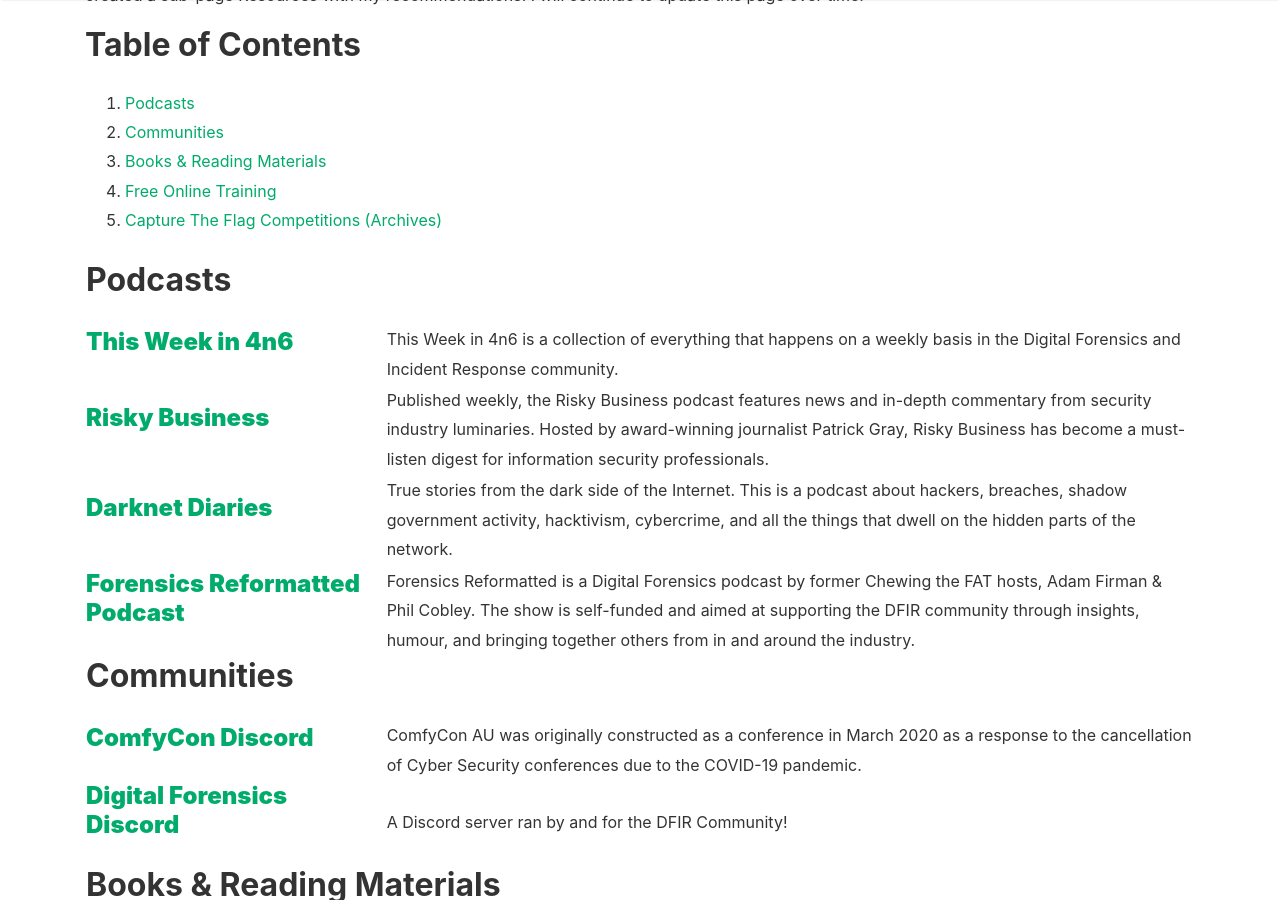
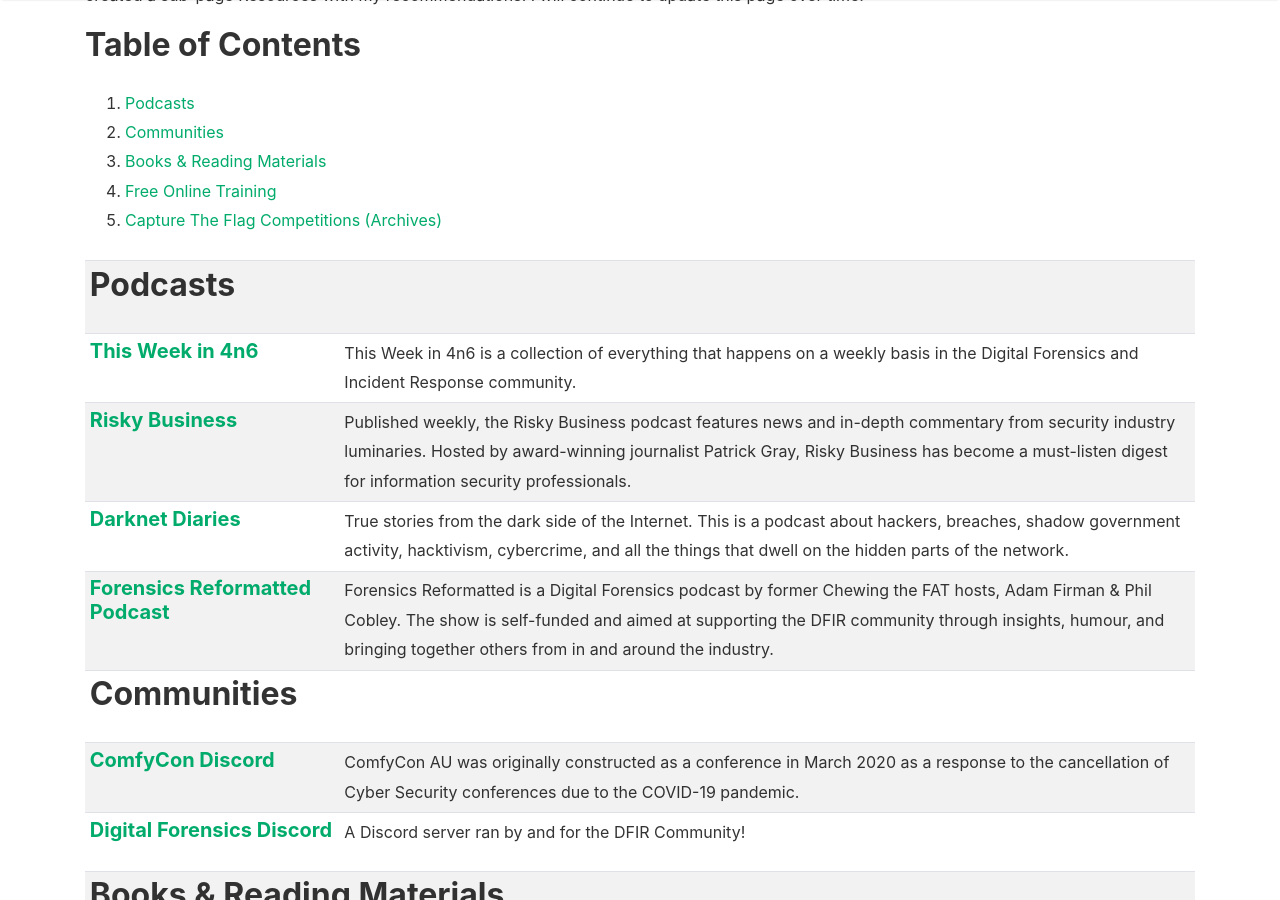
Before and after one commit to shannaniggans/fancy4n6.github.io, a Jekyll site: the page built from _pages/resources.md, in a window 1280 px wide and 900 px high, scrolled down 328 px. Built offline with Jekyll 4.4.1, drawn with Linux system fonts in a browser that asks for light colours; nearby versions of some CDN libraries.

Commit message:
Update resources.md

```diff
--- a/_pages/resources.md
+++ b/_pages/resources.md
@@ -15,78 +15,78 @@
 4. [Free Online Training](#FreeOnlineTraining)
 5. [Capture The Flag Competitions (Archives)](#CTFArchive)
 
-<div class="links">
+<div class="table table-striped table-sm">
   <table><tbody>
     <tr><td colspan="2"><h2>Podcasts<a name ="Podcasts"></a></h2></td></tr>
     <tr>
-      <td><h4><b><a href="https://thisweekin4n6.com/podcast/">This Week in 4n6</a></b></h4></td>
+      <td><h5><a href="https://thisweekin4n6.com/podcast/">This Week in 4n6</a></h5></td>
       <td>This Week in 4n6 is a collection of everything that happens on a weekly basis in the Digital Forensics and Incident Response community.</td>
     </tr>
     <tr>
-      <td><h4><b><a href="https://risky.biz/">Risky Business</a></b></h4></td>
+      <td><h5><a href="https://risky.biz/">Risky Business</a></h5></td>
       <td>Published weekly, the Risky Business podcast features news and in-depth commentary from security industry luminaries. Hosted by award-winning journalist Patrick Gray, Risky Business has become a must-listen digest for information security professionals.</td>
     </tr>
     <tr>
-      <td><h4><b><a href="https://darknetdiaries.com/">Darknet Diaries</a></b></h4></td>
+      <td><h5><a href="https://darknetdiaries.com/">Darknet Diaries</a></h5></td>
       <td>True stories from the dark side of the Internet. This is a podcast about hackers, breaches, shadow government activity, hacktivism, cybercrime, and all the things that dwell on the hidden parts of the network.</td>
     </tr>
     <tr>
-      <td><h4><b><a href="https://anchor.fm/4n6reformatted">Forensics Reformatted Podcast</a></b></h4></td>
+      <td><h5><a href="https://anchor.fm/4n6reformatted">Forensics Reformatted Podcast</a></h5></td>
       <td>Forensics Reformatted is a Digital Forensics podcast by former Chewing the FAT hosts, Adam Firman & Phil Cobley. The show is self-funded and aimed at supporting the DFIR community through insights, humour, and bringing together others from in and around the industry.</td>
     </tr>
     <tr><td colspan="2"><h2>Communities<a name ="Communities"></a></h2></td></tr>
     <tr>
-      <td><h4><b><a href="https://discord.com/invite/crH7RQeJZz">ComfyCon Discord</a></b></h4></td>
+      <td><h5><a href="https://discord.com/invite/crH7RQeJZz">ComfyCon Discord</a></h5></td>
       <td>ComfyCon AU was originally constructed as a conference in March 2020 as a response to the cancellation of Cyber Security conferences due to the COVID-19 pandemic.</td>
     </tr>
     <tr>
-      <td><h4><b><a href="https://discord.gg/digitalforensics">Digital Forensics Discord</a></b></h4></td>
+      <td><h5><a href="https://discord.gg/digitalforensics">Digital Forensics Discord</a></h5></td>
       <td>A Discord server ran by and for the DFIR Community!</td>
     </tr>
 
   <tr><td colspan="2"><h2>Books & Reading Materials<a name ="Books"></a></h2></td></tr>
   <tr><td colspan="2"><h3>Industry Reports</h3></td></tr>
     <tr>
-        <td><h4><b><a href="https://nvlpubs.nist.gov/nistpubs/ir/2022/NIST.IR.8354-draft.pdf">Digital Investigation Techniques: A NIST Scientific Foundation Review</a></b></h4></td>
+        <td><h5><a href="https://nvlpubs.nist.gov/nistpubs/ir/2022/NIST.IR.8354-draft.pdf">Digital Investigation Techniques: A NIST Scientific Foundation Review</a></h5></td>
       <td>This document is an assessment of the scientific foundations of digital forensics. We
 examined descriptions of digital investigation techniques from peer-reviewed sources,
 academic and classroom materials, technical guidance from professional organizations, and
 independently published sources.</td>
     </tr>    <tr>
-        <td><h4><b><a href="https://www.verizon.com/business/en-au/resources/reports/dbir/)">Verizon DBIR</a></b></h4></td>
+        <td><h5><a href="https://www.verizon.com/business/en-au/resources/reports/dbir/)">Verizon DBIR</a></h5></td>
       <td>Verizon's Data Breach Investigations Report (DBIR) provides an annual analysis of security incidents and data breaches. The information and analysis are categorized by sector. Public sector organizations are key contributors to the report each year.</td>
     </tr>
     <tr>
-        <td><h4><b><a href="https://www.mandiant.com/sites/default/files/2021-09/mandiant-apt1-report.pdf">Mandiant APT1 Report</a></b></h4></td>
+        <td><h5><a href="https://www.mandiant.com/sites/default/files/2021-09/mandiant-apt1-report.pdf">Mandiant APT1 Report</a></h5></td>
       <td>APT1 is one of dozens of threat groups Mandiant tracks around the world and we consider it to be one of the most prolific in terms of the sheer quantity of information it has stolen.</td>
     </tr>
 
   <tr><td colspan="2"><h3>"Text" Books</h3></td></tr>
 
   <tr>
-  <td><h4><b><a href="https://www.amazon.com.au/gp/product/B004W7DO78/ref=ppx_yo_dt_b_d_asin_title_o00?ie=UTF8&psc=1">Digital Forensics with Open Source Tools</a></b></h4></td>
+  <td><h5><a href="https://www.amazon.com.au/gp/product/B004W7DO78/ref=ppx_yo_dt_b_d_asin_title_o00?ie=UTF8&psc=1">Digital Forensics with Open Source Tools</a></h5></td>
   <td>Digital Forensics with Open Source Tools is the definitive book on investigating and analyzing computer systems and media using open source tools. The book is a technical procedural guide, and explains the use of open source tools on Mac, Linux and Windows systems as a platform for performing computer forensics.</td>
     </tr>
   <tr>
-    <td><h4><b><a href="https://www.amazon.com.au/gp/product/B016N80EZ8/ref=dbs_a_def_rwt_hsch_vapi_taft_p1_i0">File System Forensic Analysis</a></b></h4></td>
+    <td><h5><a href="https://www.amazon.com.au/gp/product/B016N80EZ8/ref=dbs_a_def_rwt_hsch_vapi_taft_p1_i0">File System Forensic Analysis</a></h5></td>
     <td>Most digital evidence is stored within the computer's file system, but understanding how file systems work is one of the most technically challenging concepts for a digital investigator because there exists little documentation. Now, security expert Brian Carrier has written the definitive reference for everyone who wants to understand and be able to testify about how file system analysis is performed.</td>
     </tr>
 
   <tr><td colspan="2"><h3>Other Books</h3></td></tr>
 
   <tr>
-      <td><h4><b><a href="https://read.amazon.com.au/kp/embed?asin=B082DLMC6L&preview=newtab&linkCode=kpe&ref_=cm_sw_r_kb_dp_GJXQM5K5JS1ZMTW9FXA1">The Hacker and The State</a></b></h4></td>
+      <td><h5><a href="https://read.amazon.com.au/kp/embed?asin=B082DLMC6L&preview=newtab&linkCode=kpe&ref_=cm_sw_r_kb_dp_GJXQM5K5JS1ZMTW9FXA1">The Hacker and The State</a></h5></td>
     <td>Packed with insider information based on interviews, declassified files, and forensic analysis of company reports, The Hacker and the State sets aside fantasies of cyber-annihilation to explore the real geopolitical competition of the digital age. Tracing the conflict of wills and interests among modern nations, Ben Buchanan reveals little-known details of how China, Russia, North Korea, Britain, and the United States hack one another in a relentless struggle for dominance. His analysis moves deftly from underseas cable taps to underground nuclear sabotage, from blackouts and data breaches to billion-dollar heists and election interference.</td>
   </tr>
     <tr>
-      <td><h4><b><a href="https://www.cia.gov/resources/csi/books-monographs/psychology-of-intelligence-analysis-2/">Psychology of Intelligence Analysis</a></b></h4></td>
+      <td><h5><a href="https://www.cia.gov/resources/csi/books-monographs/psychology-of-intelligence-analysis-2/">Psychology of Intelligence Analysis</a></h5></td>
     <td>The Psychology of Intelligence Analysis has been required reading for intelligence officers studying the art and science of intelligence analysis for decades. Richards Heuer, Jr. discusses in the book how fundamental limitations in human mental processes can prompt people to jump to conclusions and employ other simplifying strategies that lead to predictably faulty judgments known as cognitive biases. These analytic mindsets cannot be avoided, but they can be overcome through the application of more structured and rigorous analytic techniques including the Analysis of Competing Hypotheses.</td>
   </tr>
 
   <tr><td colspan="2"><h2>Free Online Training<a name ="FreeOnlineTraining"></a></h2></td></tr>
 
   <tr>
-    <td><h4><b><a href="https://itmasters.edu.au/free-short-course-digital-forensics-updated/">Free Short Course: Digital Forensics</a></b></h4></td>
+    <td><h5><a href="https://itmasters.edu.au/free-short-course-digital-forensics-updated/">Free Short Course: Digital Forensics</a></h5></td>
     <td>Cyber criminals saw their opportunity and made the most of it in 2020. With such a drastic shift to online everything for everyone, we saw cyber criminals make some pretty daring moves. Due to these increasingly sophisticated cyber-attacks, forensic investigations are becoming more and more common.<br>
     An update of our extremely popular short course from 2015, this short course offers an introduction to our full Digital Forensics subject.
     <ul><li>High-level view of the emerging and evolving digital forensics field</li>
@@ -98,81 +98,81 @@
   </tr>
 
   <tr>
-    <td><h4><b><a href="https://itmasters.edu.au/free-short-course-cyber-warfare-and-terrorism/">Free Short Course: Cyber Warfare and Terrorism</a></b></h4></td>
+    <td><h5><a href="https://itmasters.edu.au/free-short-course-cyber-warfare-and-terrorism/">Free Short Course: Cyber Warfare and Terrorism</a></h5></td>
     <td>When Einstein famously said “I know not with what weapons World War III will be fought, but World War IV will be fought with sticks and stones.”  he could only imagine the horrors of future weapons. He had no way to foresee the advent of cyberwar. Whatever form any future war takes it is now apparent that cyber warfare will be part of it.<br>
     This four week short course introduces you to the rise of state sponsored cyber attack, a concept that only a few years ago seemed within the realm of science fiction.  You will be introduced to the major classes of cyber weapons: trojans, worms, and distributed denial of service, as well as sophisticated hacking. You will also learn the history of nation state involvement in cyber attack as well as the looming threat of cyber attack from terrorist organisations.</td>
   </tr>
 
   <tr>
-      <td><h4><b><a href="https://training.dfirdiva.com/training-listings">DFIR Diva Free IR Training</a></b></h4></td>
+      <td><h5><a href="https://training.dfirdiva.com/training-listings">DFIR Diva Free IR Training</a></h5></td>
     <td>Elan aka DFIR Diva here, an entry-level Incident Response Analyst trying to learn all things DFIR on a limited budget. I went from doing about a year of technical support back in 2010, to having a non-technical Access Management role for several years, then going straight into Incident Response. It was a HUGE jump. All of a sudden, I needed to know how to do digital forensics investigations, analyze malware, know what assembly code means, and a plethora of other things I didn’t know I needed to know. I definitely couldn’t afford to pay thousands of dollars for training.</td>
   </tr>
   <tr>
-      <td><h4><b><a href="https://archive.org/details/HalLinuxForensics">Hal Pomeranz's Linux Forensics Intro</a></b></h4></td>
+      <td><h5><a href="https://archive.org/details/HalLinuxForensics">Hal Pomeranz's Linux Forensics Intro</a></h5></td>
     <td>Course materials and lab virtual machine for introductory course in Linux Forensics</td>
   </tr>
     <tr>
-      <td><h4><b><a href="https://cyberdefenders.org/">CyberDefenders: Blue Team CTF Challenges</a></b></h4></td>
+      <td><h5><a href="https://cyberdefenders.org/">CyberDefenders: Blue Team CTF Challenges</a></h5></td>
     <td>Free signup and access to the challenges</td>
   </tr>
   <tr>
-    <td><h4><b><a href="https://archive.org/details/HalSELinux">Hal Pomeranz Intro to SELinux</a></b></h4></td>
+    <td><h5><a href="https://archive.org/details/HalSELinux">Hal Pomeranz Intro to SELinux</a></h5></td>
     <td>Course materials and lab virtual machine for an introductory course on SELinux</td>
   </tr>
   <tr>
-      <td><h4><b><a href="https://www.cybrary.it/course/application-of-the-mitre-attack-framework/">MITRE ATT&CK Training and Certification</a></b></h4></td>
+      <td><h5><a href="https://www.cybrary.it/course/application-of-the-mitre-attack-framework/">MITRE ATT&CK Training and Certification</a></h5></td>
       <td>This MITRE ATT&CK training is designed to teach students how to apply the matrix to help mitigate current threats. Students will move through the 12 core areas of the framework to develop a thorough understanding of various access ATT&CK vectors.</td>
   </tr>
   <tr>
-      <td><h4><b><a href="https://malwareunicorn.org/workshops/re101.html#0">Malware Unicorn’s Reverse Engineering 101</a></b></h4></td>
+      <td><h5><a href="https://malwareunicorn.org/workshops/re101.html#0">Malware Unicorn’s Reverse Engineering 101</a></h5></td>
     <td>This workshop provides the fundamentals of reversing engineering (RE) Windows malware using a hands-on experience with RE tools and techniques. You will be introduced to RE terms and processes, followed by creating a basic x86 assembly program, and reviewing RE tools and malware techniques. The course will conclude by participants performing hands-on malware analysis that consists of Triage, Static, and Dynamic analysis.</td>
   </tr>
 
   <tr>
-      <td><h4><b><a href="https://www.splunk.com/en_us/training/free-courses/splunk-fundamentals-1.html">Splunk Fundamentals 1</a></b></h4></td>
+      <td><h5><a href="https://www.splunk.com/en_us/training/free-courses/splunk-fundamentals-1.html">Splunk Fundamentals 1</a></h5></td>
     <td>This course teaches you how to search and navigate in Splunk, use fields, get statistics from your data, create reports, dashboards, lookups, and alerts. Scenario-based examples and hands-on challenges will enable you to create robust searches, reports, and charts. It will also introduce you to Splunk's datasets features and Pivot interface.</td>
   </tr>
 
   <tr>
-      <td><h4><b><a href="https://maxkersten.nl/binary-analysis-course/">Binary Analysis Course</a></b></h4></td>
+      <td><h5><a href="https://maxkersten.nl/binary-analysis-course/">Binary Analysis Course</a></h5></td>
     <td>Analysing malware is daunting at first sight, as there are many questions but very little answers. The information security community provides information to researchers, both publicly and privately. Most reports, however, focus on the outcome of the research, rather than the process. As such, there are a lot of reports that show the results, without explicitly stating how they were obtained. In this course, every step that is taken, is explained in detail. As such, one will gain insight in both the thought process, as well as the technical analysis.</td>
   </tr>
 
   <tr>
-      <td><h4><b><a href="https://blueteamlabs.online/">Blue Team Labs Online</a></b></h4></td>
+      <td><h5><a href="https://blueteamlabs.online/">Blue Team Labs Online</a></h5></td>
     <td>A gamified platform for defenders to practice their skills in security investigations and challenges covering; Incident Response, Digital Forensics, Security Operations, Reverse Engineering, and Threat Hunting.<br>Free and paid tiers available.</td>
   </tr>
 
   <tr>
-      <td><h4><b><a href="https://tryhackme.com/">TryHackMe Cyber Security Training</a></b></h4></td>
+      <td><h5><a href="https://tryhackme.com/">TryHackMe Cyber Security Training</a></h5></td>
     <td>TryHackMe goes way beyond textbooks and focuses on fun interactive lessons that make you put theory into practice. You'll get an immersive learning experience with network simulations, intentionally vulnerable technology based on real world examples and more.</td>
   </tr>
 
   <tr>
-      <td><h4><b><a href="ttps://techcommunity.microsoft.com/t5/azure-sentinel/become-an-azure-sentinel-ninja-the-complete-level-400-training/ba-p/1246310">Become a Microsoft Sentinel Ninja: The complete level 400 training</a></b></h4></td>
+      <td><h5><a href="ttps://techcommunity.microsoft.com/t5/azure-sentinel/become-an-azure-sentinel-ninja-the-complete-level-400-training/ba-p/1246310">Become a Microsoft Sentinel Ninja: The complete level 400 training</a></h5></td>
     <td>This training program includes 16 modules. The post includes a presentation for each module, and supporting information: relevant product documentation, blog posts, and other resources.</td>
   </tr>
 
   <tr>
-    <td><h4><b><a href="https://www.jaiminton.com/cheatsheet/DFIR/">DFIR Cheatsheet</a></b></h4></td>
+    <td><h5><a href="https://www.jaiminton.com/cheatsheet/DFIR/">DFIR Cheatsheet</a></h5></td>
     <td>Curated by Jai Minton, this page contains a variety of commands and concepts which are known through experience, higher education, tutorials, online blogs, YouTube Videos, professional training, reading the manual, and more. All references to original posts or material will aim to be documented in the ‘Special Thanks’ section.
     </td>
   </tr>
     <tr><td colspan="2"><h2>Capture The Flag Competitions (Archives)<a name ="CTFArchive"></a></h2></td></tr>
   <tr>
-    <td><h4><b><a href="https://www.cyber.gov.au/acsc/view-all-content/news/acsc-cyber-security-challenge">ACSC cyber security challenge</a></b></h4></td>
+    <td><h5><a href="https://www.cyber.gov.au/acsc/view-all-content/news/acsc-cyber-security-challenge">ACSC cyber security challenge</a></h5></td>
     <td>The ACSC has released a simulated cyber incident challenge so anyone can test or improve their cyber response ability and forensic skills. Organisations may wish to use the challenge as a group training exercise for cyber security staff. The challenge was originally run at the BSides Canberra conference in April 2021.</td>
   </tr>
   <tr>
-    <td><h4><b><a href="https://ctf.metaspike.com/">Metaspike Email Forensics CTF Competition</a></b></h4></td>
+    <td><h5><a href="https://ctf.metaspike.com/">Metaspike Email Forensics CTF Competition</a></h5></td>
     <td>Email forensics CTF challenges from 2021-2022 available with solutions. Sign up to be notified when the next CTF challenge is run.</td>
   </tr>
   <tr>
-    <td><h4><b><a href="https://www.hecfblog.com/2019/04/daily-blog-657-mus2019-dfir-ctf-open-to.html">MUS2019 DFIR CTF</a></b></h4></td>
+    <td><h5><a href="https://www.hecfblog.com/2019/04/daily-blog-657-mus2019-dfir-ctf-open-to.html">MUS2019 DFIR CTF</a></h5></td>
     <td>The DFIR CTF that we ran at the magnet user summit is now open to the public.</td>
   </tr>
   <tr>
-    <td><h4><b><a href="https://aboutdfir.com/education/challenges-ctfs/">About DFIR Challenge Links</a></b></h4></td>
+    <td><h5><a href="https://aboutdfir.com/education/challenges-ctfs/">About DFIR Challenge Links</a></h5></td>
     <td>This site has a much larger and more comprehensive list of DFIR CTF challenges and archives.</td>
   </tr>
 </tbody></table>
```
